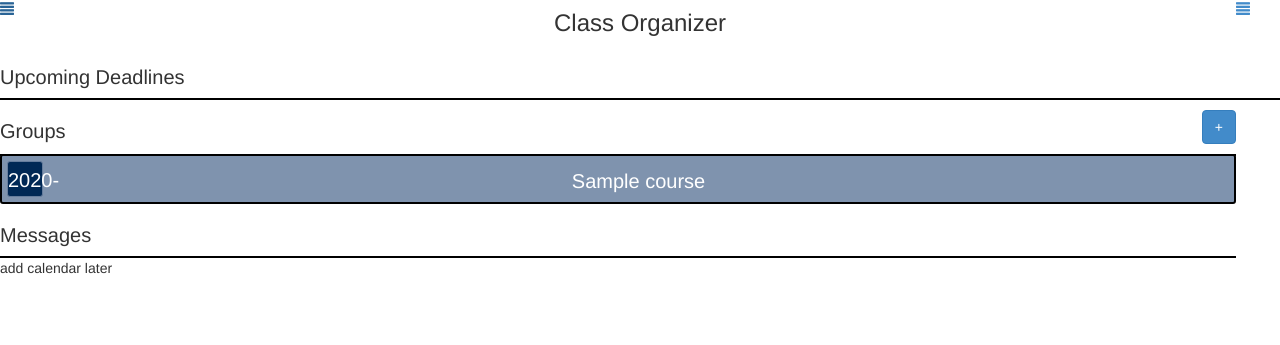
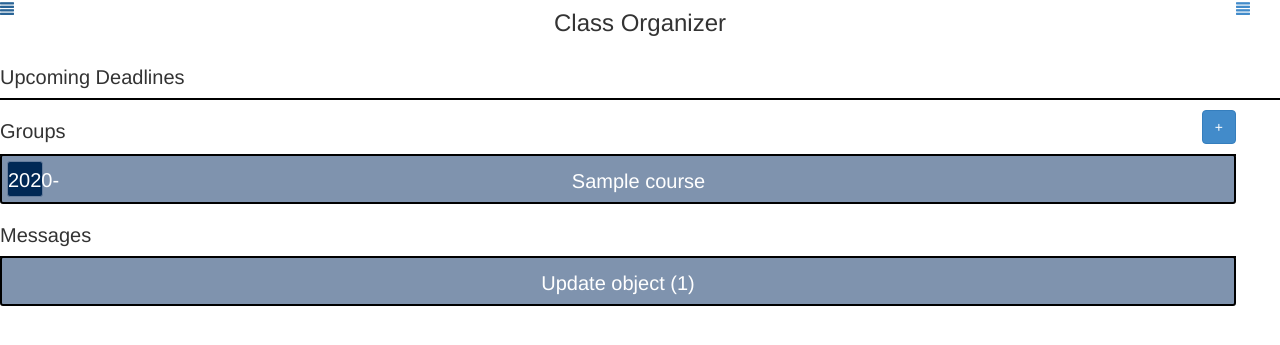
Before and after one commit to peteryao/ClassOrganizer, a Django app: template templates/core/index.html in a window 1280 px wide. Shown: the top 345 px of the page. Run offline with Django 3.2, Linux system fonts and the light colour scheme; data comes from the database, SQL or seed files in the repository; the template is opened without the code that fills it: values that come from a table or form of the project are taken from there, most other values are stand-ins (such as "Sample title", 1, 10 or a date in 2020); parts of the project's set-up code (start-up, migrations or seed data) failed here and were passed over; some libraries are stand-ins or nearby versions.

Commit message:
Added in use messagse.

```diff
--- a/templates/core/index.html
+++ b/templates/core/index.html
@@ -54,7 +54,11 @@
 		<div class="header">
 			<h1>Messages</h1>
 		</div>
-		add calendar later
+		{% for update in user_updates %}
+		<div class="group">
+			<a href="#"><span>{{update}}</span></a>
+		</div>
+		{% endfor %}
 	</div>
 </div>
 {%endblock%}
```
